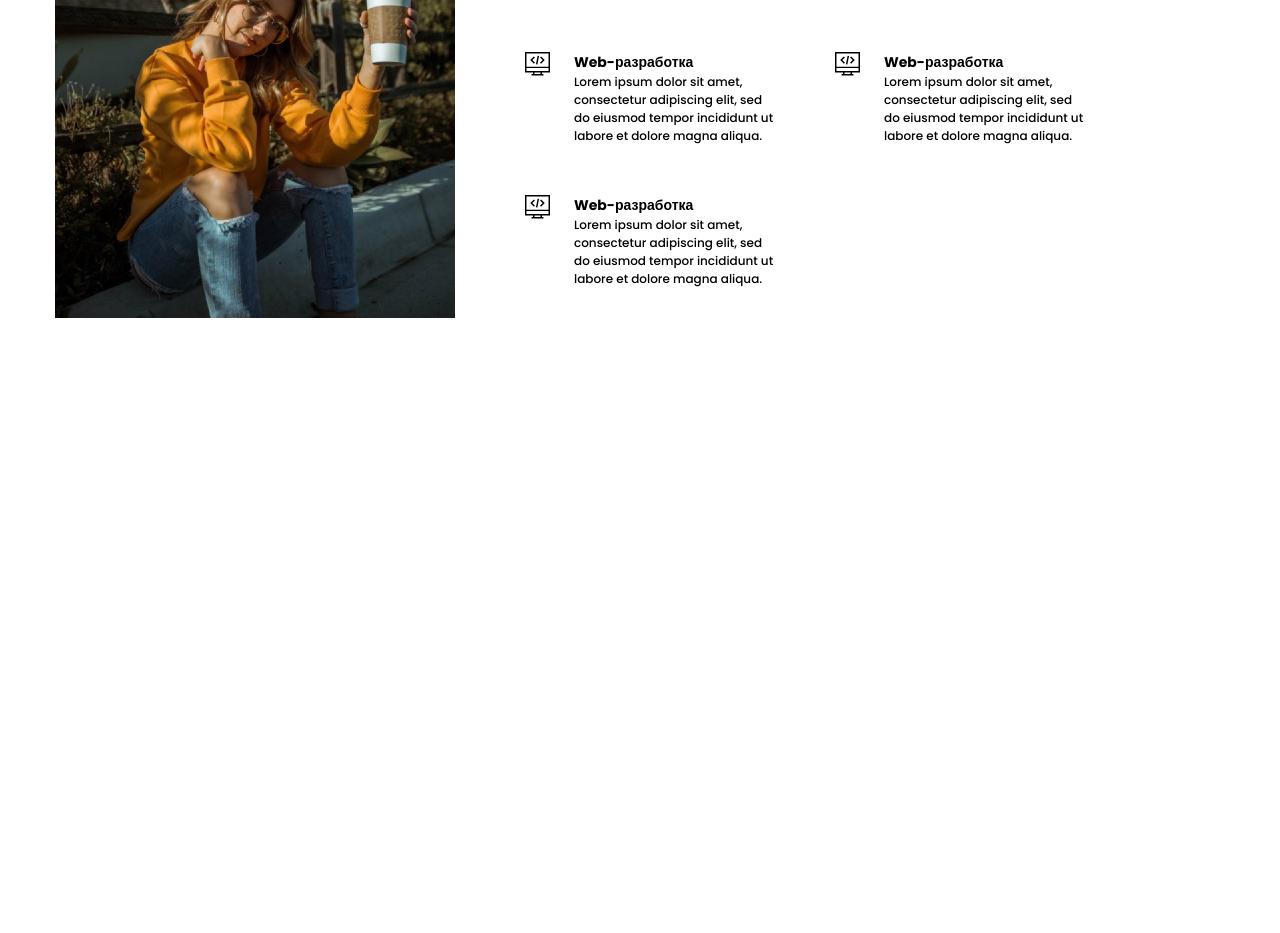
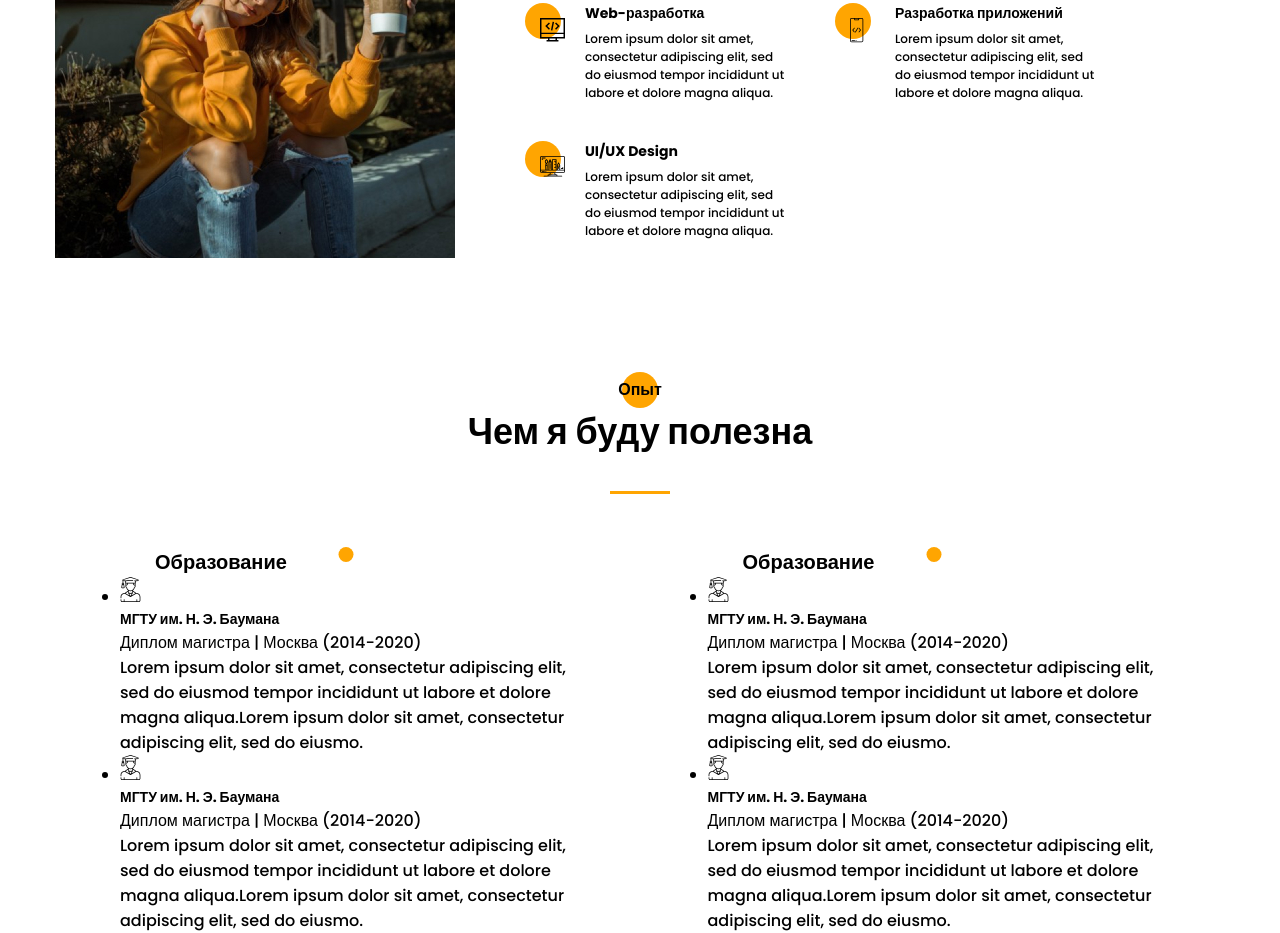
Before and after one commit to VolhaBukhal/Portfolio, a website: page index.html in a window 1280 px wide. Shown: the part 1202-2135 px from the top of the page. Before the commit the page ends 1640 px from the top, so only its background shows below. Drawn offline with Linux system fonts and the light colour scheme.

Commit message:
about me section done

```diff
--- a/index.html
+++ b/index.html
@@ -105,12 +105,9 @@
   <section class="about">
     <div class="container">
       <div class="about__row">
-        <div class="about__left">
-          <div class="img about__img">
+        <div class="about__photo">
           <img src="src/img/main_photo.jpg" alt="my_photo">
         </div>
-        </div>
-        <div class="about__right">
         <div class="about__content">
           <div class="about__subtitle title title_fz16">
             Про меня
@@ -125,7 +122,7 @@
         <div class="about__skill">
           <div class="skill-item">
             <div class="skill-item__img">
-                <img src="src/icons/about_me/web_development.svg" alt="web">
+              <img src="src/icons/about_me/web_development.svg" alt="web-dev">
             </div>
             <div class="skill-item__descr">
               <h3 class="skill-item__title title title_fz14">Web-разработка</h3>
@@ -136,10 +133,10 @@
           </div>
           <div class="skill-item">
             <div class="skill-item__img">
-                <img src="src/icons/about_me/web_development.svg" alt="web">
+              <img src="src/icons/about_me/mobile_dev.svg" alt="app-dev">
             </div>
             <div class="skill-item__descr">
-                <h3 class="skill-item__title title title_fz14">Web-разработка</h3>
+              <h3 class="skill-item__title title title_fz14">Разработка приложений</h3>
               <div class="skill-item__text">
                 <p>Lorem ipsum dolor sit amet, consectetur adipiscing elit, sed do eiusmod tempor incididunt ut labore et dolore magna aliqua.</p>
               </div>
@@ -147,10 +144,10 @@
           </div>
           <div class="skill-item">
             <div class="skill-item__img">
-                <img src="src/icons/about_me/web_development.svg" alt="web">
+              <img src="src/icons/about_me/design.svg" alt="design">
             </div>
             <div class="skill-item__descr">
-                <h3 class="skill-item__title title title_fz14">Web-разработка</h3>
+              <h3 class="skill-item__title title title_fz14">UI/UX Design</h3>
               <div class="skill-item__text">
                 <p>Lorem ipsum dolor sit amet, consectetur adipiscing elit, sed do eiusmod tempor incididunt ut labore et dolore magna aliqua.</p>
               </div>
@@ -161,9 +158,87 @@
         </div>
       </div>
     </div>
+  </section>
+
+  <section class="resume">
+    <div class="container">
+      <div class="title title_fz16 resume__subtitle">Опыт</div>
+      <h2 class="title title_fz36 resume__title">Чем я буду полезна</h2>
+      <div class="resume__row">
+        <div class="resume-column">
+          <h3 class="title title_fz20 resume-column__title ">Образование</h3>
+          <ul>
+            <li>
+              <div class="resume-item">
+                <div class="resume-item__head">
+                  <div class="resume-item__icon">
+                    <img src="src/icons/experience/university.svg" alt="university">
+                  </div>
+                  <h4 class="title title_fz14 item__title">МГТУ им. Н. Э. Баумана</h4>
+                  <div class="resume-item__location">Диплом магистра | Москва (2014-2020)</div>
+                </div>
+                <div class="resume-item__descr">
+                  <p>Lorem ipsum dolor sit amet, consectetur adipiscing elit, sed do eiusmod tempor incididunt ut labore et dolore magna aliqua.Lorem ipsum dolor sit amet, consectetur adipiscing elit, sed do eiusmo. </p>
+
+                </div>
+              </div>
+            </li>
+            <li>
+              <div class="resume-item">
+                <div class="resume-item__head">
+                  <div class="resume-item__icon">
+                    <img src="src/icons/experience/university.svg" alt="university">
+                  </div>
+                  <h4 class="title title_fz14">МГТУ им. Н. Э. Баумана</h4>
+                  <div class="resume-item__location">Диплом магистра | Москва (2014-2020)</div>
+                </div>
+                <div class="resume-item__descr">
+                  <p>Lorem ipsum dolor sit amet, consectetur adipiscing elit, sed do eiusmod tempor incididunt ut labore et dolore magna aliqua.Lorem ipsum dolor sit amet, consectetur adipiscing elit, sed do eiusmo. </p>
+
+                </div>
+              </div>
+            </li>
+          </ul>
+        </div>
+        <div class="resume-column">
+          <h3 class="title title_fz20 resume-column__title ">Образование</h3>
+          <ul>
+            <li>
+              <div class="resume-item">
+                <div class="resume-item__head">
+                  <div class="resume-item__icon">
+                    <img src="src/icons/experience/university.svg" alt="university">
+                  </div>
+                  <h4 class="title title_fz14">МГТУ им. Н. Э. Баумана</h4>
+                  <div class="resume-item__location">Диплом магистра | Москва (2014-2020)</div>
+                </div>
+                <div class="resume-item__descr">
+                  <p>Lorem ipsum dolor sit amet, consectetur adipiscing elit, sed do eiusmod tempor incididunt ut labore et dolore magna aliqua.Lorem ipsum dolor sit amet, consectetur adipiscing elit, sed do eiusmo. </p>
+
+                </div>
+              </div>
+            </li>
+            <li>
+              <div class="resume-item">
+                <div class="resume-item__head">
+                  <div class="resume-item__icon">
+                    <img src="src/icons/experience/university.svg" alt="university">
+                  </div>
+                  <h4 class="title title_fz14">МГТУ им. Н. Э. Баумана</h4>
+                  <div class="resume-item__location">Диплом магистра | Москва (2014-2020)</div>
+                </div>
+                <div class="resume-item__descr">
+                  <p>Lorem ipsum dolor sit amet, consectetur adipiscing elit, sed do eiusmod tempor incididunt ut labore et dolore magna aliqua.Lorem ipsum dolor sit amet, consectetur adipiscing elit, sed do eiusmo. </p>
+
+                </div>
+              </div>
+            </li>
+          </ul>
+        </div>
+
+      </div>
     </div>
   </section>
-
 
   <script src="src/js/script.js"></script>
 
--- a/src/sass/base/_mixins.scss
+++ b/src/sass/base/_mixins.scss
@@ -22,6 +22,21 @@
         left: 0;
         width: 60px;
         height:3px;
+        margin-top: 25px;
         background-color: $main-color;
     }
 }
+
+@mixin shift-center-horiz{
+    &:before, &:after{
+        left: 50%;
+        transform: translate(-50%);
+    }
+}
+
+// @mixin shift-center-vertical{
+//     &:before, &:after{
+//         top: 50%;
+//         transform: translate(-50%);
+//     }
+// }
--- a/src/sass/blocks/_about.scss
+++ b/src/sass/blocks/_about.scss
@@ -1,12 +1,15 @@
 .about {
-    padding: 120px 0;
+    padding: 120px 0 0 0;
     &__row{
         display: grid;
         grid-template-columns: 400px 570px;
-        grid-template-rows: 600px;
+        grid-template-rows: minmax(245px, auto) minmax(255px, auto);
+        grid-auto-rows: minmax(245px, auto);
         column-gap: 70px;
+        row-gap: 40px;
     }
-    &__left{
+    &__photo{
+        grid-row: 1 / 3;
         position: relative;
         img{
             position: absolute;
@@ -25,37 +28,40 @@
     &__title{
         position: relative;
         @include line;
+        &:after{
+            margin-top: 0;
+        }
     }
     &__descr{
         margin-top: 24px;
         font-size: 14px;
 
     }
-    &__right{
-        display: grid;
-        grid-template-rows: auto;
-        grid-template-columns: 100%;
-        row-gap: 40px;
-
-
-    }
     &__skill{
         display: grid;
         grid-template-columns: repeat(2, 1fr) ;
         grid-template-rows: repaet(2, 1fr);
+        grid-auto-rows: repaet(2, 1fr);
         gap: 20px 50px ;
-
     }
 }
 
 .skill-item{
     display: grid;
-    grid-template-columns: 25px 200px;
-    column-gap: 24px;
-    // &__img{
+    grid-template-columns: 40px 200px;
+    column-gap: 20px;
+    position: relative;
 
-    // }
     &__text{
         font-size: 12px;
+        margin-top: 6px;;
+    }
+    &__img{
+        padding-left: 15px;
+        padding-top: 15px;
+        @include circle;
+        &:before{
+            top: 0;
+        }
     }
 }
--- /dev/null
+++ b/src/sass/blocks/_resume.scss
@@ -0,0 +1,57 @@
+.resume {
+    padding-top: 120px;
+    &__subtitle{
+        position: relative;
+        text-align: center;
+        @include circle;
+        @include shift-center;
+    }
+    &__title{
+        text-align: center;
+        position: relative;
+        @include line;
+        @include shift-center;
+    }
+    &__row{
+        padding: 0 65px;
+        margin-top: 85px;
+        display: grid;
+        grid-template-columns: repeat(2, 1fr);
+        column-gap: 135px;
+
+    }
+    &-column{
+        &__title{
+            padding-left: 35px;
+            position: relative;
+            &:before{
+                content: '';
+                display: inline;
+                width: 15px;
+                height: 15px;
+                border-radius: 100%;
+                background-color: $main-color;
+                position: absolute;
+            }
+            // @include shift-center-vertical;
+        }
+
+    }
+
+
+}
+
+// .resume-column__title {
+// }
+// .resume-item {
+// }
+// .resume-item__head {
+// }
+// .resume-item__icon {
+// }
+// .title_fz14 {
+// }
+// .resume-item__location {
+// }
+// .resume-item__descr {
+// }
--- a/src/sass/blocks/_title.scss
+++ b/src/sass/blocks/_title.scss
@@ -11,6 +11,10 @@
         font-size: 16px;
         line-height: 24px;
     }
+    &_fz20{
+        font-size: 20px;
+        line-height: 30px;
+    }
     &_fz36{
         font-size: 36px;
     }
--- a/src/sass/style.scss
+++ b/src/sass/style.scss
@@ -27,3 +27,4 @@ body {
 @import 'blocks/sidepanel';
 @import 'blocks/menu';
 @import 'blocks/about';
+@import 'blocks/resume';
```
Also changed, not shown: src/css/style.min.css. Lines whose indentation alone changed are shown as unchanged.
